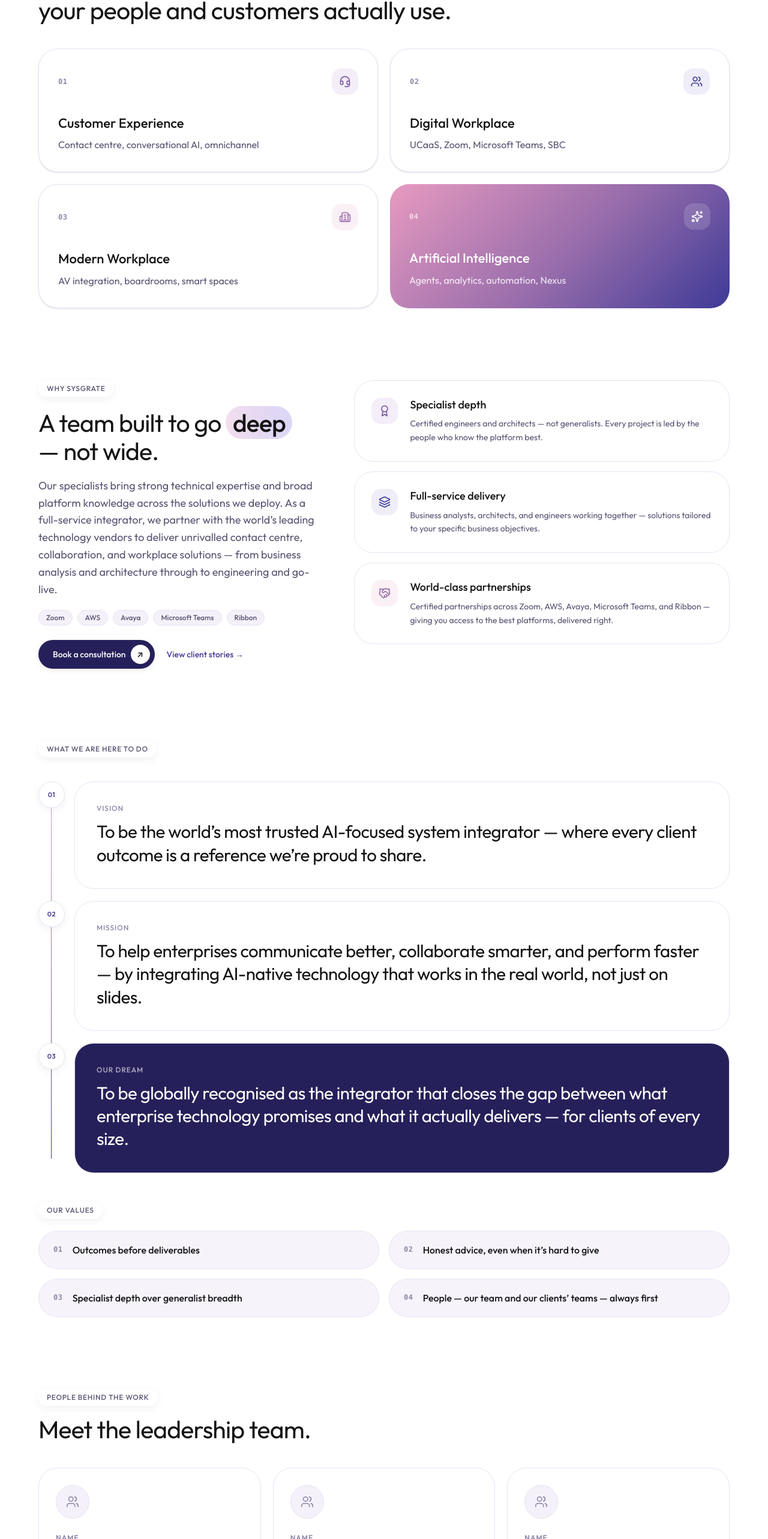
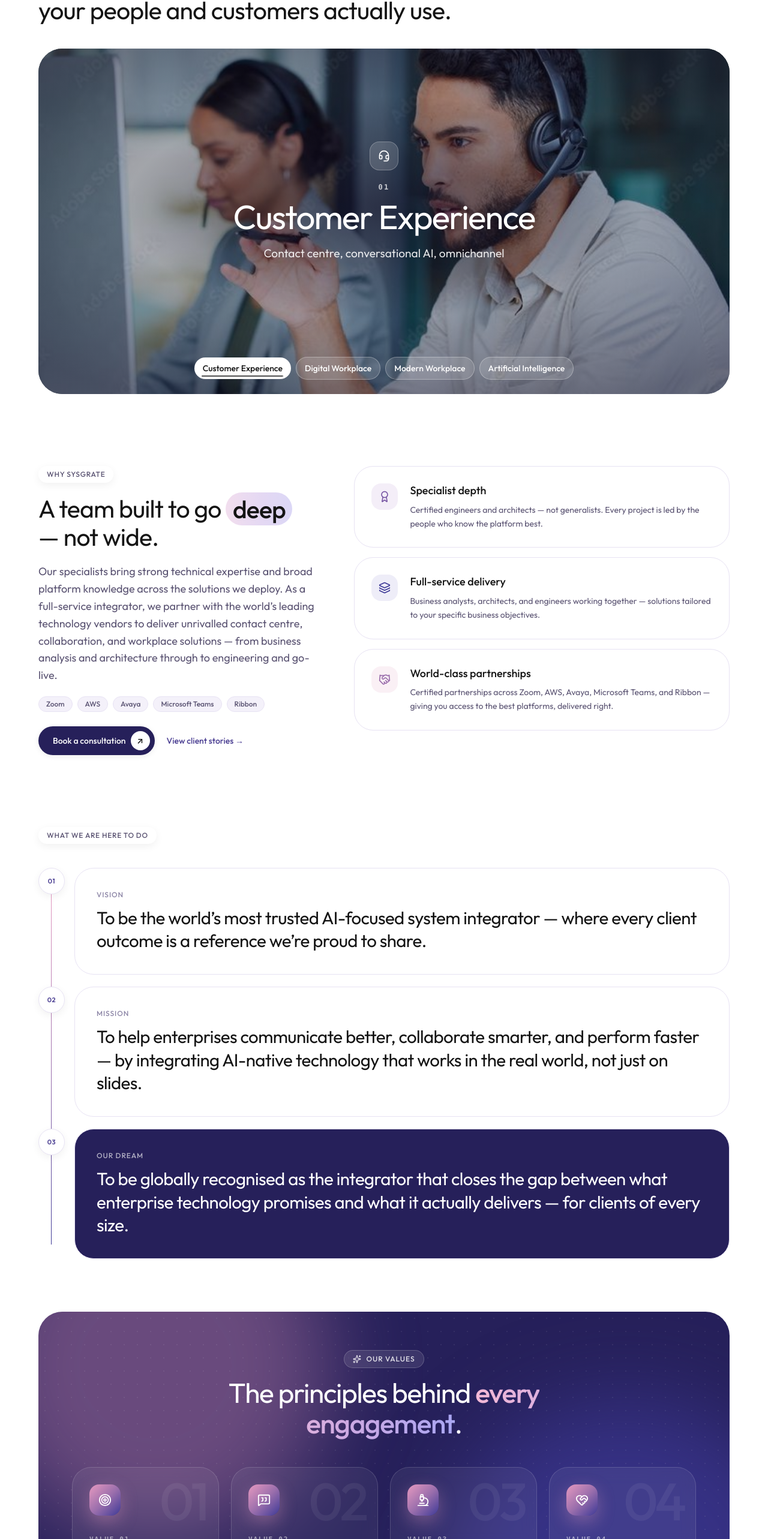
Before and after one commit to ronitsysgrate/sysgrate-new, a Next.js app: page /about in a window 1280 px wide. Shown: the part 1370-3936 px from the top of the page at 60% size. Built offline with nearby package versions, Linux system fonts and the light colour scheme.

Commit message:
fix: about page

```diff
--- a/src/app/globals.css
+++ b/src/app/globals.css
@@ -413,6 +413,36 @@ body {
     transform: scaleY(1);
 }
 
+@keyframes sg-drift {
+    0%, 100% {
+        transform: translate3d(0, 0, 0) scale(1);
+    }
+    50% {
+        transform: translate3d(6%, -8%, 0) scale(1.12);
+    }
+}
+
+@keyframes sg-icon-pulse {
+    0%, 100% {
+        box-shadow: 0 0 0 0 rgba(231, 154, 192, 0.45);
+    }
+    50% {
+        box-shadow: 0 0 0 10px rgba(231, 154, 192, 0);
+    }
+}
+
+@media (prefers-reduced-motion: no-preference) {
+    .sg-drift {
+        animation: sg-drift 14s ease-in-out infinite;
+    }
+    .sg-drift-slow {
+        animation: sg-drift 20s ease-in-out infinite reverse;
+    }
+    .sg-values-card:hover .sg-values-icon {
+        animation: sg-icon-pulse 1.4s ease-out infinite;
+    }
+}
+
 @keyframes sg-marquee {
     from {
         transform: translateX(0);
--- a/src/components/about/AboutPage.tsx
+++ b/src/components/about/AboutPage.tsx
@@ -1,14 +1,19 @@
 "use client";
 
-import { useEffect, type ReactNode } from "react";
+import { useEffect, useRef, useState, type KeyboardEvent, type ReactNode } from "react";
+import Image from "next/image";
 import Link from "next/link";
 import {
     Award,
     Building2,
     Handshake,
     Headset,
+    HeartHandshake,
     Layers,
+    MessageSquareQuote,
+    Microscope,
     Sparkles,
+    Target,
     Users,
     type LucideIcon,
 } from "lucide-react";
@@ -22,42 +27,40 @@ const PRACTICES: {
     title: string;
     detail: string;
     icon: LucideIcon;
-    tint: string;
-    accent: string;
-    featured?: boolean;
+    image: string;
+    alt: string;
 }[] = [
     {
         index: "01",
         title: "Customer Experience",
         detail: "Contact centre, conversational AI, omnichannel",
         icon: Headset,
-        tint: "bg-[#F4EEF8]",
-        accent: "#7B5AA6",
+        image: "/practice-areas/customer-experience.jpg",
+        alt: "Contact centre agents working across an AI-assisted platform",
     },
     {
         index: "02",
         title: "Digital Workplace",
         detail: "UCaaS, Zoom, Microsoft Teams, SBC",
         icon: Users,
-        tint: "bg-[#EEEDF8]",
-        accent: "#3E3A97",
+        image: "/practice-areas/employee-experience.jpg",
+        alt: "Teams collaborating across voice, chat, and video",
     },
     {
         index: "03",
         title: "Modern Workplace",
         detail: "AV integration, boardrooms, smart spaces",
         icon: Building2,
-        tint: "bg-[#FAF0F5]",
-        accent: "#9A6EAC",
+        image: "/practice-areas/modern-workplace.jpg",
+        alt: "A boardroom set up for hybrid meetings",
     },
     {
         index: "04",
         title: "Artificial Intelligence",
         detail: "Agents, analytics, automation, Nexus",
         icon: Sparkles,
-        tint: "bg-white/15",
-        accent: "#ffffff",
-        featured: true,
+        image: "/practice-areas/artificial-intelligence.jpg",
+        alt: "A specialist working with an AI-assisted workspace",
     },
 ];
 
@@ -111,11 +114,11 @@ const STATEMENTS = [
     },
 ];
 
-const VALUES = [
-    "Outcomes before deliverables",
-    "Honest advice, even when it’s hard to give",
-    "Specialist depth over generalist breadth",
-    "People — our team and our clients’ teams — always first",
+const VALUES: { title: string; icon: LucideIcon }[] = [
+    { title: "Outcomes before deliverables", icon: Target },
+    { title: "Honest advice, even when it’s hard to give", icon: MessageSquareQuote },
+    { title: "Specialist depth over generalist breadth", icon: Microscope },
+    { title: "People — our team and our clients’ teams — always first", icon: HeartHandshake },
 ];
 
 /**
@@ -175,6 +178,165 @@ function PrimaryLink({ href, children }: { href: string; children: ReactNode })
         <Link href={href} className={className}>
             {inner}
         </Link>
+    );
+}
+
+const SLIDE_MS = 7000;
+
+function PracticeSlideshow() {
+    const [active, setActive] = useState(0);
+    const [inView, setInView] = useState(false);
+    const [autoplay, setAutoplay] = useState(true);
+    const rootRef = useRef<HTMLDivElement>(null);
+    const practice = PRACTICES[active];
+    const Icon = practice.icon;
+    const playing = autoplay && inView;
+
+    useEffect(() => {
+        if (window.matchMedia("(prefers-reduced-motion: reduce)").matches) {
+            setAutoplay(false);
+        }
+    }, []);
+
+    useEffect(() => {
+        const node = rootRef.current;
+        if (!node) return;
+        const observer = new IntersectionObserver(
+            ([entry]) => setInView(entry.isIntersecting),
+            { threshold: 0.35 },
+        );
+        observer.observe(node);
+        return () => observer.disconnect();
+    }, []);
+
+    useEffect(() => {
+        if (!playing) return;
+        const timer = window.setInterval(() => {
+            setActive((current) => (current + 1) % PRACTICES.length);
+        }, SLIDE_MS);
+        return () => window.clearInterval(timer);
+    }, [playing, active]);
+
+    const show = (index: number) => {
+        setActive((index + PRACTICES.length) % PRACTICES.length);
+    };
+
+    const onKeyDown = (event: KeyboardEvent<HTMLDivElement>) => {
+        let next = active;
+        if (event.key === "ArrowRight") next = (active + 1) % PRACTICES.length;
+        else if (event.key === "ArrowLeft") next = (active + PRACTICES.length - 1) % PRACTICES.length;
+        else if (event.key === "Home") next = 0;
+        else if (event.key === "End") next = PRACTICES.length - 1;
+        else return;
+        event.preventDefault();
+        show(next);
+        document.getElementById(`practice-tab-${next}`)?.focus();
+    };
+
+    return (
+        <div
+            ref={rootRef}
+            className="relative mt-10 overflow-hidden rounded-panel bg-ink-800 aspect-[3/4] sm:aspect-[16/10] lg:aspect-[2/1] min-h-[440px]"
+            role="region"
+            aria-roledescription="carousel"
+            aria-label="Four practice areas"
+            onKeyDown={onKeyDown}
+        >
+            {PRACTICES.map((item, index) => (
+                <div
+                    key={item.title}
+                    aria-hidden={index !== active}
+                    className={`absolute inset-0 transition-opacity duration-700 ease-out ${
+                        index === active ? "opacity-100" : "opacity-0"
+                    }`}
+                >
+                    <Image
+                        src={item.image}
+                        alt={index === active ? item.alt : ""}
+                        fill
+                        priority={index === 0}
+                        sizes="(min-width: 1440px) 1312px, 100vw"
+                        className="object-cover"
+                    />
+                </div>
+            ))}
+
+            <div
+                aria-hidden
+                className="pointer-events-none absolute inset-0"
+                style={{
+                    background:
+                        "radial-gradient(ellipse 72% 62% at 50% 46%, rgba(18,14,36,0.72) 0%, rgba(18,14,36,0.34) 52%, rgba(18,14,36,0.58) 100%)",
+                }}
+            />
+
+            <div className="absolute inset-0 z-10 flex items-center justify-center px-6 pb-16 text-center">
+                <div
+                    id="practice-slide"
+                    role="tabpanel"
+                    aria-labelledby={`practice-tab-${active}`}
+                    key={practice.title}
+                    className="max-w-[760px] text-white motion-safe:animate-[sg-rise_0.5s_cubic-bezier(0.22,0.61,0.36,1)_both]"
+                >
+                    <span className="mx-auto w-12 h-12 rounded-2xl bg-white/15 border border-white/25 backdrop-blur-md inline-flex items-center justify-center">
+                        <Icon size={20} strokeWidth={2} className="text-white" aria-hidden />
+                    </span>
+                    <p className="m-0 mt-5 text-xs font-semibold tracking-[0.18em] text-white/75 font-mono">
+                        {practice.index}
+                    </p>
+                    <h3 className="m-0 mt-3 text-[clamp(32px,4.4vw,64px)] font-normal leading-[1.05] tracking-[-0.03em]">
+                        {practice.title}
+                    </h3>
+                    <p className="m-0 mx-auto mt-4 max-w-[520px] text-[clamp(16px,1.5vw,20px)] leading-relaxed text-white/88">
+                        {practice.detail}
+                    </p>
+                </div>
+            </div>
+
+            <div className="absolute inset-x-0 bottom-0 z-20 flex flex-col items-center gap-3 px-4 pb-5 sm:px-6 sm:pb-6">
+                <div
+                    role="tablist"
+                    aria-label="Practice areas"
+                    className="flex max-w-full flex-wrap items-center justify-center gap-1.5 sm:gap-2"
+                >
+                    {PRACTICES.map((item, index) => {
+                        const selected = index === active;
+                        return (
+                            <button
+                                key={item.title}
+                                id={`practice-tab-${index}`}
+                                type="button"
+                                role="tab"
+                                aria-selected={selected}
+                                aria-controls="practice-slide"
+                                tabIndex={selected ? 0 : -1}
+                                onClick={() => show(index)}
+                                className={`relative overflow-hidden rounded-full px-3.5 py-2 text-xs sm:text-sm font-medium cursor-pointer transition-colors focus-visible:outline-none focus-visible:ring-2 focus-visible:ring-white ${
+                                    selected
+                                        ? "bg-white text-ink-800"
+                                        : "border border-white/30 bg-white/15 text-white hover:bg-white/25"
+                                }`}
+                            >
+                                <span className="sm:hidden">{item.index}</span>
+                                <span className="hidden sm:inline">{item.title}</span>
+                                {selected ? (
+                                    <span
+                                        className="absolute left-3 right-3 bottom-1 h-0.5 overflow-hidden rounded-full bg-ink-800/15"
+                                        aria-hidden
+                                    >
+                                        <span
+                                            key={`${item.title}-${playing}`}
+                                            className="block h-full origin-left bg-ink-800/70 motion-safe:animate-[sg-progress_7s_linear_forwards]"
+                                            style={{ animationPlayState: playing ? "running" : "paused" }}
+                                        />
+                                    </span>
+                                ) : null}
+                            </button>
+                        );
+                    })}
+                </div>
+            </div>
+        </div>
     );
 }
 
@@ -323,62 +485,7 @@ export default function AboutPage() {
                     </h2>
                 </div>
 
-                <div className="grid grid-cols-1 md:grid-cols-2 gap-5 mt-10">
-                    {PRACTICES.map((practice, index) => {
-                        const Icon = practice.icon;
-                        if (practice.featured) {
-                            return (
-                                <article
-                                    key={practice.title}
-                                    data-reveal="rise"
-                                    data-delay={index > 0 ? String(index) : undefined}
-                                    className="relative overflow-hidden rounded-card p-7 sm:p-8 text-white h-full"
-                                    style={{ background: "var(--accent-gradient)" }}
-                                >
-                                    <div className="flex items-center justify-between">
-                                        <span className="text-xs font-semibold tracking-wider text-white/70 font-mono">
-                                            {practice.index}
-                                        </span>
-                                        <span className="w-11 h-11 rounded-2xl bg-white/15 inline-flex items-center justify-center">
-                                            <Icon size={20} strokeWidth={2} className="text-white" />
-                                        </span>
-                                    </div>
-                                    <h3 className="text-[22px] font-medium m-0 mt-8 leading-snug">
-                                        {practice.title}
-                                    </h3>
-                                    <p className="text-[16px] leading-relaxed text-white/85 m-0 mt-2">
-                                        {practice.detail}
-                                    </p>
-                                </article>
-                            );
-                        }
-                        return (
-                            <article
-                                key={practice.title}
-                                data-reveal="rise"
-                                data-delay={index > 0 ? String(index) : undefined}
-                                className="group rounded-card border border-hairline bg-paper p-7 sm:p-8 shadow-sm h-full transition-shadow duration-300 hover:-translate-y-1.5 hover:shadow-card hover:border-[#9A6EAC]/35"
-                            >
-                                <div className="flex items-center justify-between">
-                                    <span className="text-xs font-semibold tracking-wider text-ink-300 font-mono">
-                                        {practice.index}
-                                    </span>
-                                    <span
-                                        className={`w-11 h-11 rounded-2xl inline-flex items-center justify-center transition-transform duration-300 group-hover:scale-110 ${practice.tint}`}
-                                    >
-                                        <Icon size={20} strokeWidth={2} style={{ color: practice.accent }} />
-                                    </span>
-                                </div>
-                                <h3 className="text-[22px] font-medium text-ink-800 m-0 mt-8 leading-snug">
-                                    {practice.title}
-                                </h3>
-                                <p className="text-[16px] leading-relaxed text-text-secondary m-0 mt-2">
-                                    {practice.detail}
-                                </p>
-                            </article>
-                        );
-                    })}
-                </div>
+                <PracticeSlideshow />
             </section>
 
             <section id="why" className="sg-container pt-[clamp(64px,10vw,120px)] scroll-mt-32">
@@ -499,26 +606,76 @@ export default function AboutPage() {
                     ))}
                 </ol>
 
-                <div data-reveal="rise" className="mt-12">
-                    <span className="inline-flex items-center px-3.5 py-1.5 rounded-full bg-paper shadow-chip text-xs font-medium tracking-[0.06em] uppercase text-text-secondary">
+                <div
+                    data-reveal="rise"
+                    className="relative isolate mt-[clamp(48px,7vw,88px)] overflow-hidden rounded-panel bg-surface-inverse px-6 py-12 sm:px-10 sm:py-14 lg:px-14 lg:py-16 text-white"
+                >
+                    <div
+                        aria-hidden
+                        className="sg-drift pointer-events-none absolute -top-32 -left-24 -z-10 w-[min(520px,80vw)] aspect-square rounded-full bg-[#E79AC0]/35 blur-3xl"
+                    />
+                    <div
+                        aria-hidden
+                        className="sg-drift-slow pointer-events-none absolute -bottom-40 -right-20 -z-10 w-[min(560px,85vw)] aspect-square rounded-full bg-[#3E3A97]/70 blur-3xl"
+                    />
+                    <div
+                        aria-hidden
+                        className="pointer-events-none absolute inset-0 -z-10 opacity-[0.07] [background-image:radial-gradient(#fff_1px,transparent_1px)] [background-size:22px_22px]"
+                    />
+
+                    <div className="flex flex-col items-center text-center gap-4 max-w-170 mx-auto">
+                        <span className="inline-flex items-center gap-2 px-3.5 py-1.5 rounded-full bg-white/10 border border-white/20 backdrop-blur-md text-xs font-medium tracking-[0.08em] uppercase text-white/85">
+                            <Sparkles size={14} strokeWidth={2} aria-hidden />
                             Our values
                         </span>
-                    <div className="mt-5 grid grid-cols-1 sm:grid-cols-2 gap-4">
-                        {VALUES.map((value, index) => (
+                        <h2 className="m-0 text-[clamp(28px,3.6vw,52px)] font-normal leading-[1.1] tracking-[-0.03em]">
+                            The principles behind{" "}
+                            <span className="bg-[linear-gradient(90deg,#F4B9D6_0%,#C9A8E4_55%,#A9A6F2_100%)] bg-clip-text text-transparent font-medium">
+                                every engagement
+                            </span>
+                            .
+                        </h2>
+                    </div>
+
+                    <div className="mt-10 sm:mt-12 grid grid-cols-1 sm:grid-cols-2 lg:grid-cols-4 gap-4 lg:gap-5">
+                        {VALUES.map((value, index) => {
+                            const Icon = value.icon;
+                            return (
                                 <article
-                                key={value}
+                                    key={value.title}
                                     data-reveal="rise"
                                     data-delay={index > 0 ? String(index) : undefined}
-                                className="rounded-card bg-paper-muted border border-hairline/80 px-6 py-5 flex gap-4 items-start"
+                                    className="h-full"
                                 >
-                                <span className="text-xs font-semibold tracking-wider text-ink-300 font-mono pt-0.5">
+                                    <div className="sg-values-card group relative h-full overflow-hidden rounded-card border border-white/15 bg-white/[0.06] backdrop-blur-md p-6 sm:p-7 flex flex-col transition-[transform,background-color,border-color,box-shadow] duration-500 ease-out hover:-translate-y-2 hover:bg-white/[0.11] hover:border-white/35 hover:shadow-[0_24px_60px_rgba(8,6,30,0.45)]">
+                                        <span
+                                            aria-hidden
+                                            className="pointer-events-none absolute right-5 top-3 select-none text-[88px] font-medium leading-none tracking-[-0.06em] text-white/[0.06] transition-colors duration-500 group-hover:text-white/[0.12]"
+                                        >
                                             0{index + 1}
                                         </span>
-                                <p className="text-[16px] font-medium text-ink-800 leading-snug m-0">
-                                    {value}
+                                        <span
+                                            className="sg-values-icon relative w-13 h-13 rounded-2xl inline-flex items-center justify-center text-white shadow-[0_10px_28px_rgba(231,154,192,0.35)] transition-transform duration-500 group-hover:scale-110 group-hover:-rotate-6"
+                                            style={{ background: "var(--accent-gradient)" }}
+                                        >
+                                            <Icon size={22} strokeWidth={2} aria-hidden />
+                                        </span>
+                                        <p className="relative m-0 mt-8 text-[11px] font-semibold tracking-[0.16em] uppercase text-white/55 font-mono">
+                                            Value 0{index + 1}
                                         </p>
+                                        <h3 className="relative m-0 mt-2 text-[clamp(19px,1.6vw,22px)] font-medium leading-snug text-white">
+                                            {value.title}
+                                        </h3>
+                                        <span
+                                            aria-hidden
+                                            className="mt-auto pt-8 block"
+                                        >
+                                            <span className="block h-0.5 w-10 rounded-full bg-[linear-gradient(90deg,#E79AC0_0%,#9A6EAC_52%,#A9A6F2_100%)] transition-[width] duration-500 ease-out group-hover:w-full" />
+                                        </span>
+                                    </div>
                                 </article>
-                        ))}
+                            );
+                        })}
                     </div>
                 </div>
             </section>
```
Lines whose indentation alone changed are shown as unchanged.
